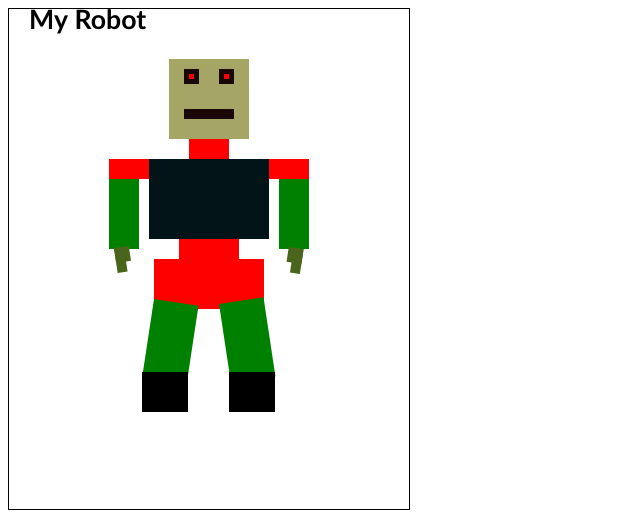
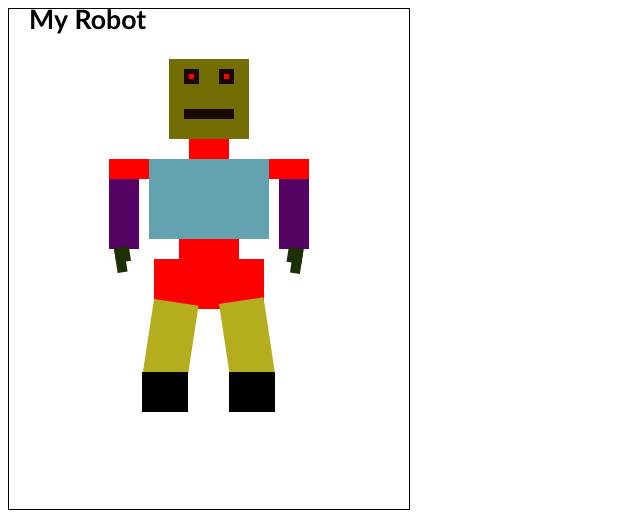
Before and after one commit to jayarayee/myRobort, a plain HTML site: page mysite/index.html in a window 1280 px wide. Shown: the whole page, without its empty margins (0-640 px from the left). Drawn offline with Linux system fonts and the light colour scheme.

Commit message:
Robort color cnahges

```diff
--- a/mysite/index.html
+++ b/mysite/index.html
@@ -34,7 +34,7 @@ function drawHead(){
   ctx.translate(160, 50);
 
   // draw head
-  ctx.fillStyle = "#a5a565";
+  ctx.fillStyle = "#736E04";
   ctx.fillRect(0, 0, 80, 80);
 
   //draw eyes
@@ -60,7 +60,7 @@ function drawBody(){
   ctx.translate(100, 150);
   ctx.fillStyle= "red";
   ctx.fillRect(0, 0, 40, 20);
-  ctx.fillStyle = "#031418";
+  ctx.fillStyle = "#62A3AF";
   ctx.fillRect(40, 0, 120, 80);
   ctx.fillStyle= "red";
   ctx.fillRect(160, 0, 40, 20);
@@ -73,7 +73,7 @@ function drawLeftLeg(){
   ctx.save();
   ctx.translate(145, 290);
   ctx.rotate(0.15);
-  ctx.fillStyle = "green";
+  ctx.fillStyle = "#B4AE1E";
   ctx.fillRect(0, 0, 45, 80);
   ctx.restore();
 }
@@ -82,7 +82,7 @@ function drawRightLeg(){
   ctx.save();
   ctx.translate(210, 295);
   ctx.rotate(-0.15);
-  ctx.fillStyle = "green";
+  ctx.fillStyle = "#B4AE1E";
   ctx.fillRect(0, 0, 45, 80);
   ctx.restore();
 }
@@ -99,7 +99,7 @@ function drawFeet(){
 function drawLeftArm(){
   ctx.save();
   ctx.translate(100, 170);
-  ctx.fillStyle = "green";
+  ctx.fillStyle = "#550364";
   ctx.fillRect(0,0, 30, 70);
   ctx.restore();
 }
@@ -107,7 +107,7 @@ function drawLeftArm(){
 function drawRightArm(){
   ctx.save();
   ctx.translate(260, 170);
-  ctx.fillStyle = "green";
+  ctx.fillStyle = "#550364";
   ctx.fillRect(10,0, 30, 70);
   ctx.restore();
 }
@@ -116,7 +116,7 @@ function drawLeftHand(){
   ctx.save();
   ctx.translate(100, 240);
   ctx.rotate(-0.15);
-  ctx.fillStyle = "#49651B";
+  ctx.fillStyle = "#1E2F03";
   ctx.fillRect(5, 0, 15, 15);
   ctx.fillRect(5, 0, 10, 25);
   ctx.restore();
@@ -126,7 +126,7 @@ function drawRightHand(){
   ctx.save();
   ctx.translate(260, 235);
   ctx.rotate(0.15);
-  ctx.fillStyle = "#49651B";
+  ctx.fillStyle = "#1E2F03";
   ctx.fillRect(20, 0, 15, 15);
   ctx.fillRect(25, 0, 10, 25);
   ctx.restore();
```
